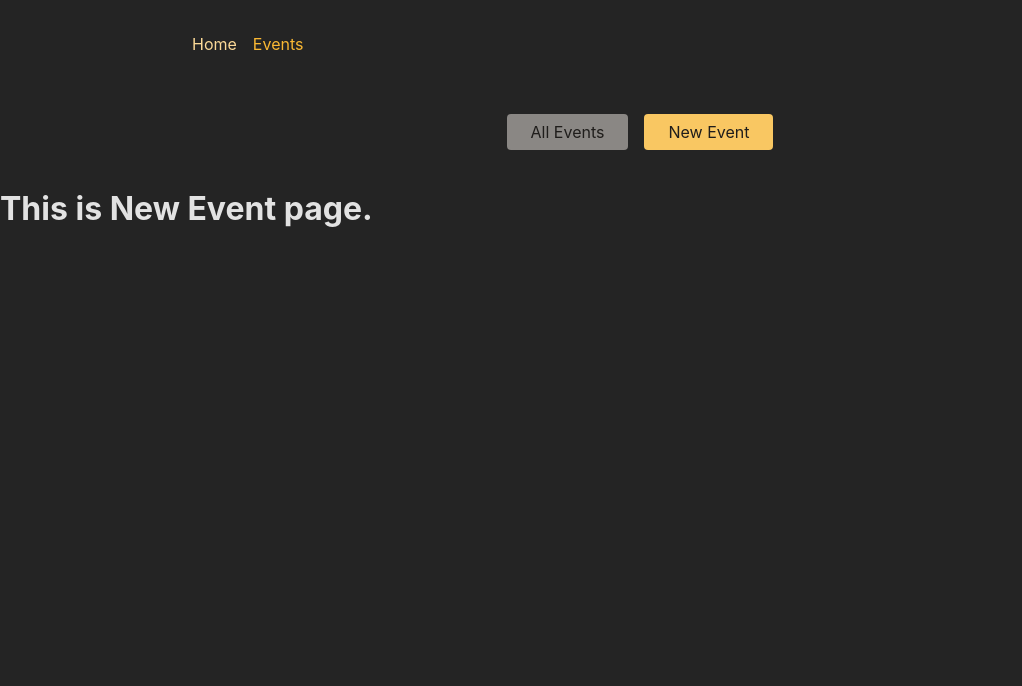
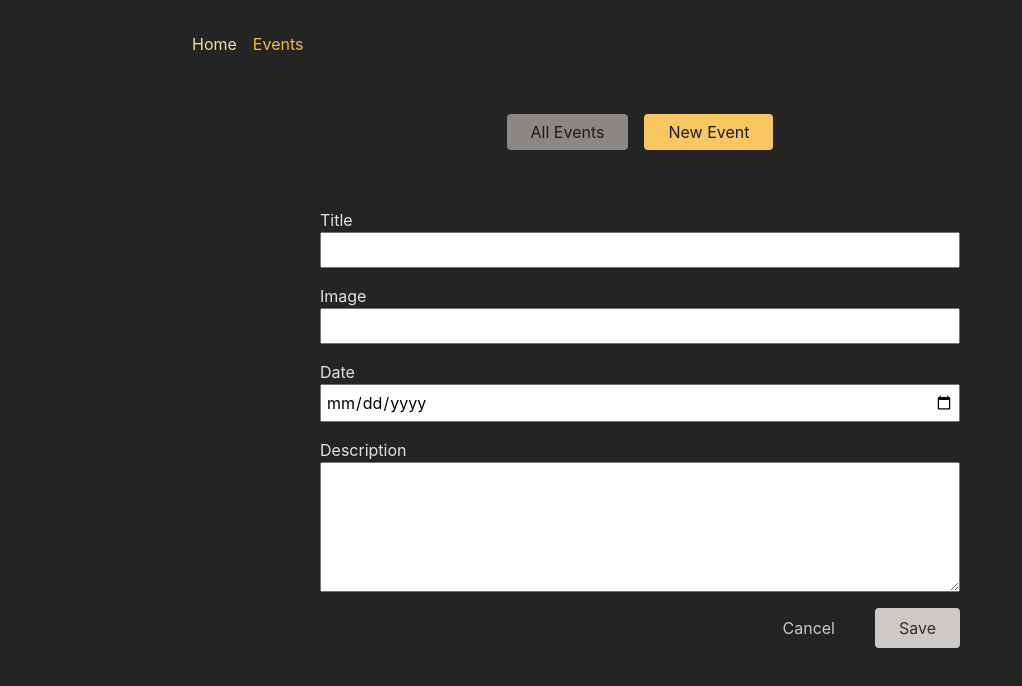
Before and after one commit to VinitChaudhari85/events-project, a React (Create React App) app in the folder frontend/: page /events/new in a window 1280 px wide. Shown: the top 686 px of the page, without its empty margins (0-1022 px from the left). Built offline with nearby package versions, Linux system fonts and the light colour scheme.

Commit message:
Further progress
Added the functionality to edit the events, delete them, add them

```diff
--- a/frontend/src/App.js
+++ b/frontend/src/App.js
@@ -1,21 +1,20 @@
 import { createBrowserRouter, RouterProvider } from "react-router-dom";
 import Home from "./pages/Home";
 import Events, { loader as eventsLoader } from "./pages/Events";
-import EventDetail,{ loader as eventDetailLoader } from "./pages/EventDetail";
-import NewEvent from "./pages/NewEvent";
+import EventDetail, { loader as eventDetailLoader, action as deleteEventAction } from "./pages/EventDetail";
+import NewEvent, {action as newEventAction} from "./pages/NewEvent";
 import EditEvent from "./pages/EditEvent";
 import RootLayout from "./pages/Root";
 import EventsRootLayout from "./pages/EventsRoot";
 import Error from "./pages/Error";
 
 const router = createBrowserRouter([
-
   {
     path: "/",
     element: <RootLayout />,
     // WHENEVER AN ERROR OCCURS ANYWHERE (INCLUDING LOADERS) WHEN THEY'RE THROWN OUT, ERROR ELEMENT WILL SHOW
     //AND THESE ERRORS BUBBLE UP BUT THE NEAREST ERROR ELEMENT WILL BE SHOWN ON SCREEN
-    errorElement: <Error/>,
+    errorElement: <Error />,
     children: [
       { index: true, element: <Home /> },
       {
@@ -30,9 +29,22 @@
             element: <Events />,
             loader: eventsLoader, //OUTSOURCED THE LOADER CODE IN THE COMPONENT FILE TO KEEP APP FILE CLEANER
           },
-          { path: ":eventId", element: <EventDetail />, loader: eventDetailLoader },
-          { path: "new", element: <NewEvent /> },
-          { path: ":eventId/edit", element: <EditEvent /> },
+          {
+            path: ":eventId",
+            id: 'event-detail',
+            loader: eventDetailLoader,
+            children: [
+              {
+                index: true,
+                element: <EventDetail />,
+                action: deleteEventAction
+                // loader: eventDetailLoader,
+              },
+              { path: "edit", element: <EditEvent /> },
+            ],
+          },
+
+          { path: "new", element: <NewEvent />, action: newEventAction},
         ],
       },
     ],
--- a/frontend/src/components/EventForm.js
+++ b/frontend/src/components/EventForm.js
@@ -1,4 +1,4 @@
-import { useNavigate } from "react-router-dom";
+import { Form, useNavigate } from "react-router-dom";
 
 import classes from "./EventForm.module.css";
 
@@ -9,22 +9,22 @@
   }
 
   return (
-    <form className={classes.form}>
+    <Form method='post' className={classes.form}>
       <p>
         <label htmlFor="title">Title</label>
-        <input id="title" type="text" name="title" required />
+        <input id="title" type="text" name="title" required defaultValue={event ? event.title : ''}/>
       </p>
       <p>
         <label htmlFor="image">Image</label>
-        <input id="image" type="url" name="image" required />
+        <input id="image" type="url" name="image" required defaultValue={event ? event.image : ''} />
       </p>
       <p>
         <label htmlFor="date">Date</label>
-        <input id="date" type="date" name="date" required />
+        <input id="date" type="date" name="date" required defaultValue={event ? event.date : ''} />
       </p>
       <p>
         <label htmlFor="description">Description</label>
-        <textarea id="description" name="description" rows="5" required />
+        <textarea id="description" name="description" rows="5" required defaultValue={event ? event.description : ''} />
       </p>
       <div className={classes.actions}>
         <button type="button" onClick={cancelHandler}>
@@ -32,7 +32,7 @@
         </button>
         <button>Save</button>
       </div>
-    </form>
+    </Form>
   );
 }
 
--- a/frontend/src/components/EventItem.js
+++ b/frontend/src/components/EventItem.js
@@ -1,9 +1,13 @@
-import { Link } from "react-router-dom";
+import { Link, useSubmit } from "react-router-dom";
 import classes from "./EventItem.module.css";
 
 function EventItem({ event }) {
+  const submit = useSubmit()
   function startDeleteHandler() {
-    // ...
+    const proceed = window.confirm('Are you sure you want to delete the event?')
+    if(proceed){
+      submit(null, {method: 'delete'})
+    }
   }
 
   return (
--- a/frontend/src/pages/EditEvent.js
+++ b/frontend/src/pages/EditEvent.js
@@ -1,5 +1,7 @@
+import { useRouteLoaderData } from "react-router-dom"
 import EventForm from "../components/EventForm"
 
 export default function EditEvent() {
-    return <EventForm/>
+    const data = useRouteLoaderData('event-detail')
+    return <EventForm event={data.event}/>
 };
--- a/frontend/src/pages/EventDetail.js
+++ b/frontend/src/pages/EventDetail.js
@@ -1,9 +1,9 @@
-import { useLoaderData, useParams } from "react-router-dom";
+import { useRouteLoaderData, useParams, redirect } from "react-router-dom";
 import EventItem from "../components/EventItem"
 
 export default function EventDetail() {
   const params = useParams();
-  const data = useLoaderData();
+  const data = useRouteLoaderData('event-detail');
 
   return (
     // <>
@@ -26,3 +26,12 @@
     return response;
   }
 }
+
+export async function action({params, request}) {
+  const eventId = params.eventId
+  const response = await fetch('http://localhost:8080/events/'+eventId, { method: request.method })
+  if(!response.ok){
+     throw new Response(JSON.stringify({message: 'Could not delete the event.'}),{status: 500})
+  }
+  return redirect('/events')
+}
--- a/frontend/src/pages/NewEvent.js
+++ b/frontend/src/pages/NewEvent.js
@@ -1,3 +1,27 @@
+import { redirect } from "react-router-dom";
+import EventForm from "../components/EventForm";
+
 export default function NewEvent() {
-    return <h1>This is New Event page.</h1>
+    return <EventForm/>
 };
+
+export async function action({ request, params }){
+    const data = await request.formData()
+    const eventData = {
+        title: data.get('title'),
+        image: data.get('image'),
+        date: data.get('date'),
+        description: data.get('description')
+    }
+    const response = await fetch('http://localhost:8080/events',{
+        method: 'POST',
+        headers: {
+            'Content-Type' : 'application/json'
+        },
+        body: JSON.stringify(eventData)
+    })
+    if(!response.ok){
+        throw new Response(JSON.stringify({message: 'Could not save the event.'}),{status: 500})
+    }
+    return redirect('/events')
+}
```
Also changed, not shown: 1 other file (tests, documents, lock files or other folders).
